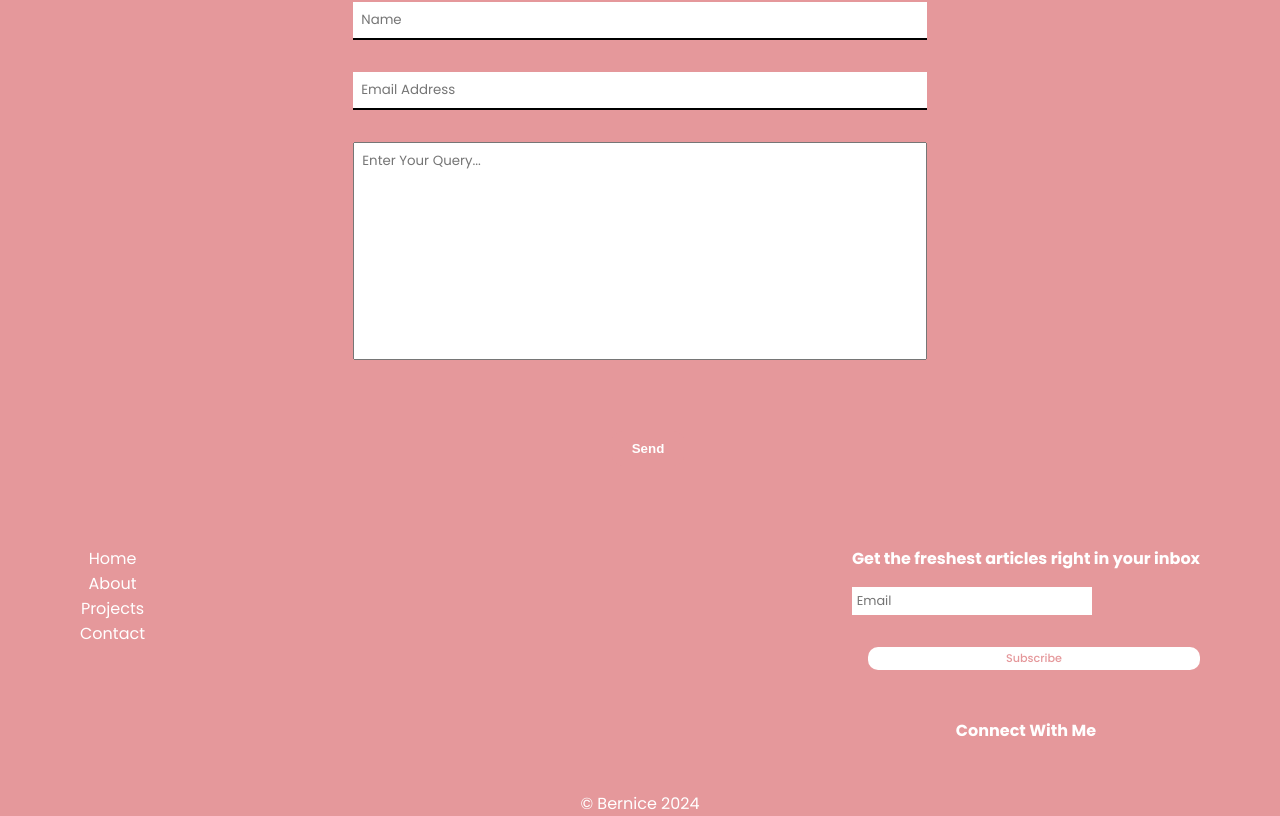
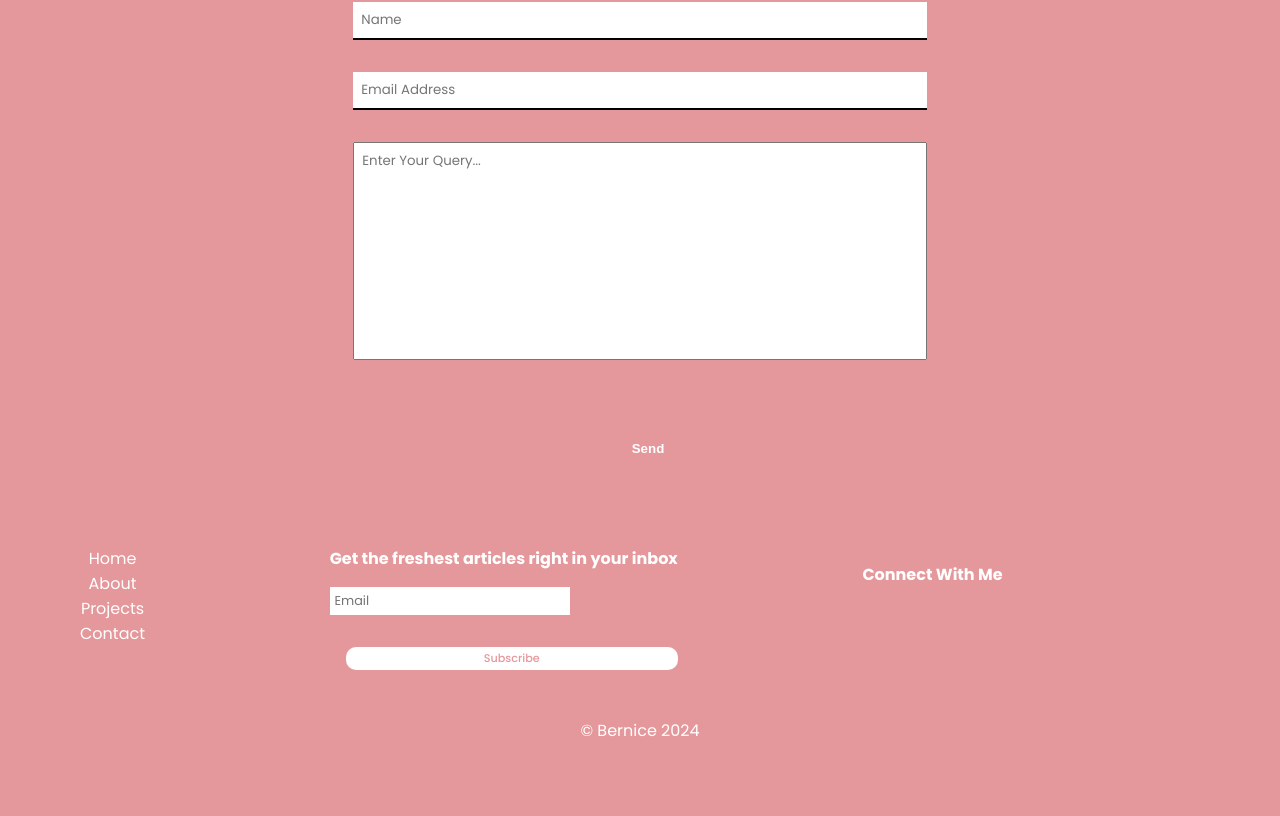
Before and after one commit to berniceu/my-brand-bernice-react, a React (Create React App) app: page / in a window 1280 px wide. Shown: the part 3757-4573 px from the top of the page. After the commit the page ends 4500 px from the top, so only its background shows below. Built offline with nearby package versions, Linux system fonts and the light colour scheme; a web font is replaced by a local one.

Commit message:
add subscribe functionality

```diff
--- a/src/components/Footer.jsx
+++ b/src/components/Footer.jsx
@@ -1,5 +1,64 @@
-import React from "react";
-import './index.css'
+import React, { useEffect, useState } from "react";
+import "./index.css";
+
+const Subscribe = () => {
+  const [subscribe, setSubcribe] = useState("");
+  const [error, setError] = useState(null);
+  const [loading, setLoading] = useState(false);
+  const emailValid = /^\w+([\.-]?\w+)*@\w+([\.-]?\w+)*(\.\w{2,3})+$/;
+
+  const handleSubscribe = async (e) => {
+    e.preventDefault();
+    const subEmail = e.target.elements.subscribeEmail.value;
+    if (subEmail.value == "") {
+      alert("Please fill out your email");
+      return;
+    } else if (!emailValid.test(subEmail)) {
+      alert("Please enter valid email");
+      return;
+    }
+
+    setLoading(true);
+    try {
+      const res = await fetch(
+        "https://my-brand-api-x8z4.onrender.com/subscribe",
+        {
+          method: "POST",
+          headers: { "Content-Type": "application/json" },
+          body: JSON.stringify({ email: subEmail }),
+        }
+      );
+
+      const subscribeData = res.json();
+      alert("Thank you for subscribing to my blog");
+    } catch (err) {
+      setError(err.message);
+    } finally {
+      setLoading(false);
+    }
+  };
+
+  return (
+    <>
+      <div className="subscribe">
+        <h2>Get the freshest articles right in your inbox</h2>
+
+        <form onSubmit={handleSubscribe} id="subscribe">
+          <input
+            type="email"
+            id="subscribe-email"
+            name="subscribeEmail"
+            placeholder="Email"
+          />
+          <button type="submit" id="subscribe-btn" onClick={<Subscribe />}>
+            Subscribe
+          </button>
+        </form>
+        {error && <div>{error}</div>}
+      </div>
+    </>
+  );
+};
 
 const Footer = () => {
   return (
@@ -22,15 +81,8 @@ const Footer = () => {
               </li>
             </ul>
           </div>
-          <div className="subscribe">
-            <h2>Get the freshest articles right in your inbox</h2>
+            <Subscribe/>
 
-            <form method="post" id="subscribe">
-              <input type="email" id="subscribe-email" placeholder="Email" />
-              <button type="submit" id="subscribe-btn">
-                Subscribe
-              </button>
-            </form>
 
             <h4>Connect With Me</h4>
 
@@ -38,24 +90,24 @@ const Footer = () => {
               <div className="icon">
                 <a
                   href="https://linkedin.com/in/bernice-uwituze"
-                  target="_blank"
+
                 >
                   <i className="fa-brands fa-linkedin"></i>
                 </a>
               </div>
               <div className="icon">
-                <a href="https://github.com/berniceu" target="_blank">
+                <a href="https://github.com/berniceu">
                   <i className="fa-brands fa-github"></i>
                 </a>
               </div>
               <div className="icon">
-                <a href="mailto:berniceuwituze@gmail.com" target="_blank">
+                <a href="mailto:berniceuwituze@gmail.com">
                   <i className="fa-solid fa-envelope"></i>
                 </a>
               </div>
             </div>
           </div>
-        </div>
+
 
         <p>© Bernice 2024</p>
       </footer>
```
